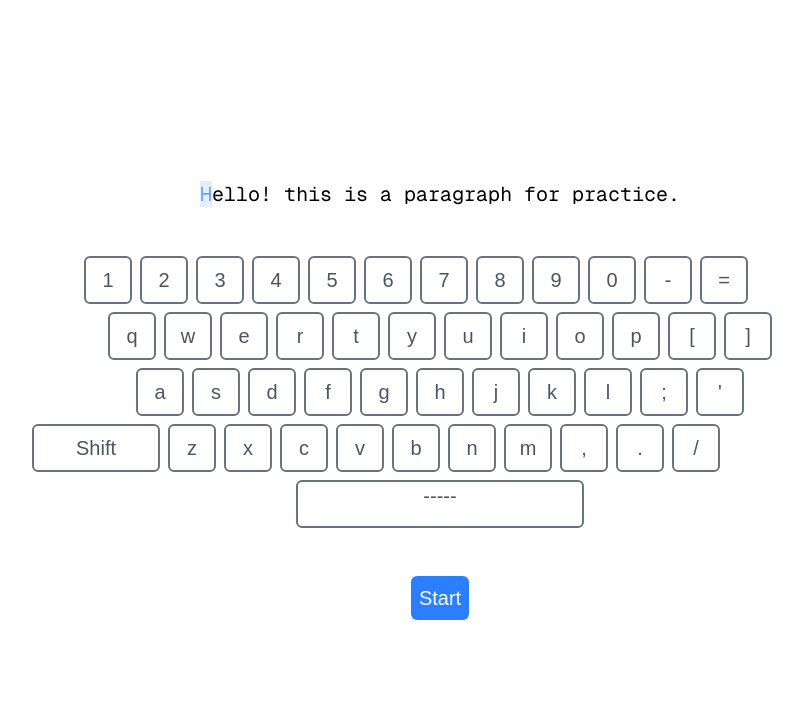
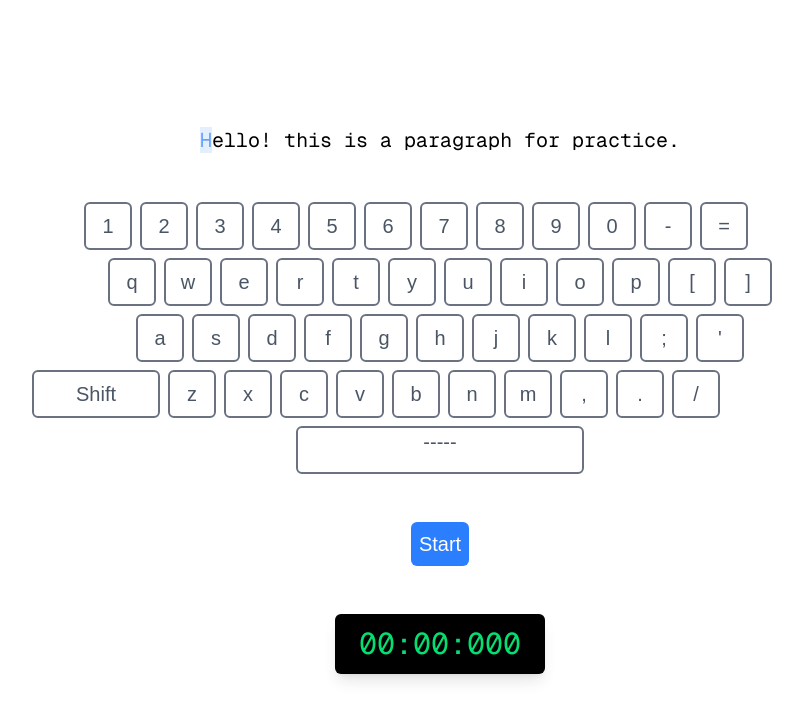
Before and after one commit to ErfanGh83/10fingertyping, a Next.js app: page /practice in a window 1280 px wide. Shown: the top 720 px of the page, without its empty margins (200-1003 px from the left). Built offline with nearby package versions, Linux system fonts and the light colour scheme.

Commit message:
fix: fixed timer

```diff
--- a/src/app/practice/page.tsx
+++ b/src/app/practice/page.tsx
@@ -9,10 +9,13 @@ import { compareKeys, isUsingAlt, returnNextCharByIndex } from '@/utils'
 import SpaceBarContainer from '@/components/SpaceBarContainer'
 import ShiftContainer from '@/components/ShiftContainer'
 import DisplayParagraph from '@/components/DisplayParagraph'
+import { useTimer } from '@/hooks/useTimer'
+import Timer from '@/components/Timer'
 
 const Page = () => {
 
     const pressedKey = useKeyPress()
+    const { time, start, stop, reset } = useTimer()
     const [nextChar, setNextChar] = useState<string | null>(null)
     const [wrongKeyPressed, setWrongKeyPressed] = useState(false)
     const [shiftIsNeeded, setShiftIsNeeded] = useState(false)
@@ -21,27 +24,48 @@ const Page = () => {
     const [wrongIndices, setWrongIndices] = useState<number[]>([])
     const [finished, setFinished] = useState<boolean>(false)
     const [started, setStarted] = useState<boolean>(false)
+    const [paused, setPaused] = useState<boolean>(false)
     const [running, setRunning] = useState<boolean>(false)
+    const [typeSpeed, setTypeSpeed] = useState<number>(0)
 
     useEffect(() => {
         setParagraph(exampleParagraph1)
     }, [])
 
     useEffect(() => {
-        if (paragraph) {
+        if (paragraph && started) {
             setNextChar(paragraph[0])
             setIndex(0)
+            start()
             setRunning(true)
         }
         // eslint-disable-next-line react-hooks/exhaustive-deps
     }, [started])
 
     useEffect(() => {
+        if (started) {
+            if (paused) {
+                setRunning(false)
+                stop()
+            }
+            else {
+                setRunning(true)
+                start()
+            }
+        }
+
+        // eslint-disable-next-line react-hooks/exhaustive-deps
+    }, [paused])
+
+    useEffect(() => {
         if (!started && pressedKey === ' ') {
             setStarted(true)
         }
+        else if (started && !running && pressedKey === ' ') {
+            setPaused(false)
+        }
 
-        if (nextChar && pressedKey) {
+        if (nextChar && pressedKey && running) {
             if (compareKeys(nextChar, pressedKey) === false) {
                 if (pressedKey !== "Shift") {
                     setWrongKeyPressed(true);
@@ -80,7 +104,7 @@ const Page = () => {
 
     return (
         <div
-            className='w-screen h-screen bg-white text-black'
+            className='w-screen h-screen bg-white text-black relative'
         >
             <div
                 className='size-full flex flex-col items-center justify-center gap-12'
@@ -97,7 +121,7 @@ const Page = () => {
                                 }`}>
                                 <>
                                     {
-                                        index === 3 && <ShiftContainer shiftIsNeeded={shiftIsNeeded} wrongKeyPressed={wrongKeyPressed}/>
+                                        index === 3 && <ShiftContainer shiftIsNeeded={shiftIsNeeded} wrongKeyPressed={wrongKeyPressed} />
                                     }
                                     {
                                         keysRow.map((key) => (
@@ -113,15 +137,29 @@ const Page = () => {
                         <SpaceBarContainer isNext={nextChar === ' '} pressedWrong={wrongKeyPressed && nextChar === ' '} />
                     </div>
                 </div>
-                <button
-                    onClick={() => setStarted(!started)}
-                    className={`size-fit p-2 rounded-md text-xl text-white cursor-pointer ${started ? 'bg-red-500 hover:bg-red-600' : 'bg-blue-500 hover:bg-blue-600'
-                        }`}
-                >
-                    {
-                        started ? 'Stop' : 'Start'
-                    }
-                </button>
+
+                {
+                    !started &&
+                    <button
+                        onClick={() => setStarted(true)}
+                        className='size-fit p-2 rounded-md text-xl text-white cursor-pointer bg-blue-500 hover:bg-blue-600'
+                    >
+                        Start
+                    </button>
+                }
+
+                {
+                    started &&
+                    <button
+                        onClick={() => setPaused(!paused)}
+                        className={`size-fit p-2 rounded-md text-xl text-white cursor-pointer ${running ? 'bg-red-500 hover:bg-red-600' : 'bg-blue-500 hover:bg-blue-600'
+                            }`}
+                    >
+                        {running ? 'Stop' : 'Continue'}
+                    </button>
+                }
+
+                <Timer time={time} />
             </div>
         </div>
     )
--- /dev/null
+++ b/src/components/Timer.tsx
@@ -0,0 +1,27 @@
+import React from "react";
+
+type Props = {
+  time: number; // time in milliseconds
+};
+
+const Timer = ({ time }: Props) => {
+  // Convert milliseconds
+  const totalSeconds = Math.floor(time / 1000);
+  const hours = Math.floor(totalSeconds / 3600);
+  const minutes = Math.floor((totalSeconds % 3600) / 60);
+  const seconds = totalSeconds % 60;
+  const milliseconds = time % 1000;
+
+  // Format numbers with leading zeros
+  const format = (num: number, digits = 2) => String(num).padStart(digits, "0");
+  const formatMillis = (num: number) => String(num).padStart(3, "0");
+
+  return (
+    <div className="bg-black text-green-400 font-mono text-3xl px-6 py-3 rounded-md shadow-lg w-fit">
+      {hours > 0 && `${format(hours)}:`}
+      {format(minutes)}:{format(seconds)}:{formatMillis(milliseconds)}
+    </div>
+  );
+};
+
+export default Timer;
--- /dev/null
+++ b/src/hooks/useTimer.ts
@@ -0,0 +1,44 @@
+import { useEffect, useRef, useState } from "react";
+
+export const useTimer = () => {
+  const [time, setTime] = useState<number>(0); // in ms
+  const [isActive, setIsActive] = useState<boolean>(false);
+  const intervalRef = useRef<NodeJS.Timeout | null>(null);
+
+  // start the timer
+  const start = () => {
+    if (!isActive) setIsActive(true);
+  };
+
+  // stop the timer
+  const stop = () => setIsActive(false);
+
+  // reset the timer
+  const reset = () => {
+    setIsActive(false);
+    setTime(0);
+  };
+
+  useEffect(() => {
+    if (isActive) {
+      const startTime = Date.now() - time; // continue from current time
+      intervalRef.current = setInterval(() => {
+        setTime(Date.now() - startTime);
+      }, 10); // update every 10ms (0.01s)
+    } else if (intervalRef.current) {
+      clearInterval(intervalRef.current);
+      intervalRef.current = null;
+    }
+
+    return () => {
+      if (intervalRef.current) clearInterval(intervalRef.current);
+    };
+  }, [isActive]);
+
+  // formatted values (optional)
+  const ms = time % 1000;
+  const seconds = Math.floor(time / 1000) % 60;
+  const minutes = Math.floor(time / 60000);
+
+  return { time, ms, seconds, minutes, start, stop, reset };
+};
```
